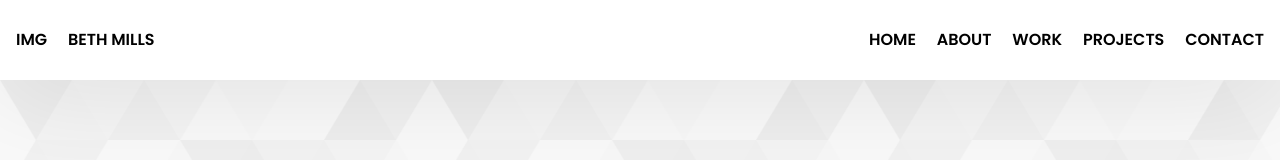
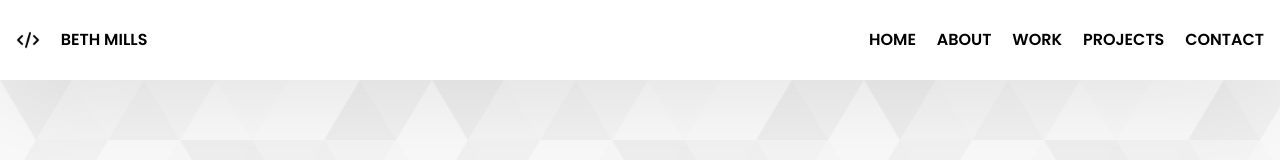
Before and after one commit to bethjmdev/devportfolio, a React (Create React App) app: page / in a window 1280 px wide. Shown: the top 160 px of the page. Built offline with nearby package versions, Linux system fonts and the light colour scheme.

Commit message:
added image to logo in navbar

```diff
--- a/src/components/NavBar.css
+++ b/src/components/NavBar.css
@@ -26,6 +26,12 @@
   display: flex;
   flex-direction: row;
   gap: 1.3rem;
+  align-items: center;
+}
+
+.navbar-container .logo img {
+  height: 1.5rem;
+  width: 1.5rem;
 }
 
 .navbar-container .nav-links {
--- a/src/components/Navbar.js
+++ b/src/components/Navbar.js
@@ -1,5 +1,7 @@
 import { React, useState } from "react";
 import "./NavBar.css";
+
+import NavImage from "../images/NavImage.png";
 
 function NavBar() {
   const [isMenuOpen, setIsMenuOpen] = useState(false);
@@ -12,7 +14,8 @@
     <div className="navbar">
       <div className="navbar-container">
         <div className="logo">
-          <p>IMG</p>
+          {/* <p>IMG</p> */}
+          <img src={NavImage} alt="</>" />
           <p>Beth Mills</p>
         </div>
         <div className={`nav-links ${isMenuOpen ? "active" : ""}`}>
```
Also changed, not shown: src/images/NavImage.png (added).
